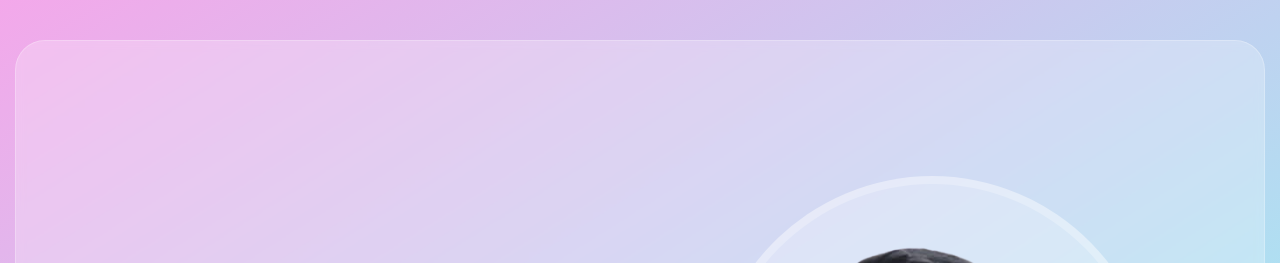
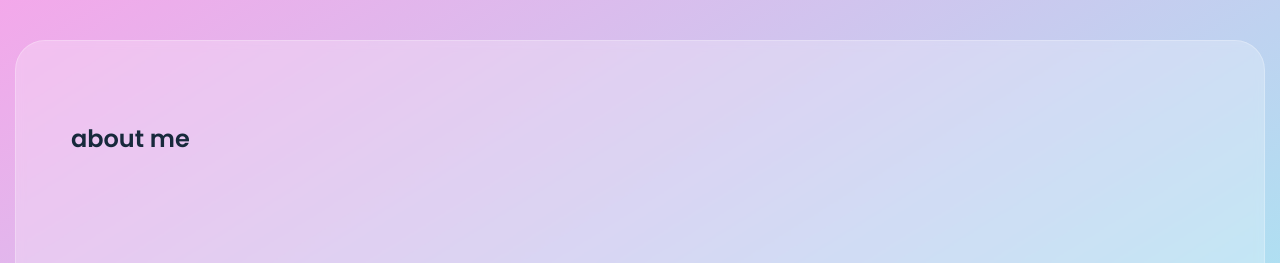
Before and after one commit to proalamin/portfolio-basic, a plain HTML site: page index.html in a window 1280 px wide. Shown: the top 263 px of the page. Drawn offline with Linux system fonts and the light colour scheme.

Commit message:
about me section start

```diff
--- a/css/style.css
+++ b/css/style.css
@@ -96,6 +96,20 @@ section{
     align-items: center;
 }
 
+.hidden{
+    display: none !important;
+}
+
+.sec-padding{
+    padding: 80px 0;
+}
+
+/* section-title */
+.section-title{
+    padding: 0 15px;
+    width: 100%;
+}
+
 /* custom scroolbar */
 ::-webkit-scrollbar{
     width: 5px;
--- a/index.html
+++ b/index.html
@@ -12,7 +12,7 @@
     <div class="main">
 
         <!-- Home Section Start -->
-        <section class="home-section align-items-center">
+        <section class="home-section align-items-center hidden">
             <div class="container">
                 <div class="row align-items-center">
                     <div class="home-text">
@@ -21,6 +21,8 @@
                         <h2>Frontend Web Developer</h2>
                         <a href="" class="btn">more about</a>
                         <a href="" class="btn">portfolio</a>
+                        <br>
+                        <a href="" class="btn">Download CV</a>
                     </div>
                     <div class="home-img">
                         <div class="img-box">
@@ -32,6 +34,18 @@
         </section>
         <!-- Home Section End -->
 
+        <!-- About ME Star -->
+        <section class="about-section sec-padding">
+            <div class="container">
+                <div class="row">
+                   <div class="section-title">
+                        <h2>about me</h2>
+                   </div>
+                </div>
+            </div>
+        </section>
+        <!-- About ME END -->
+
     </div>
     <!--Main End-->
 
```
